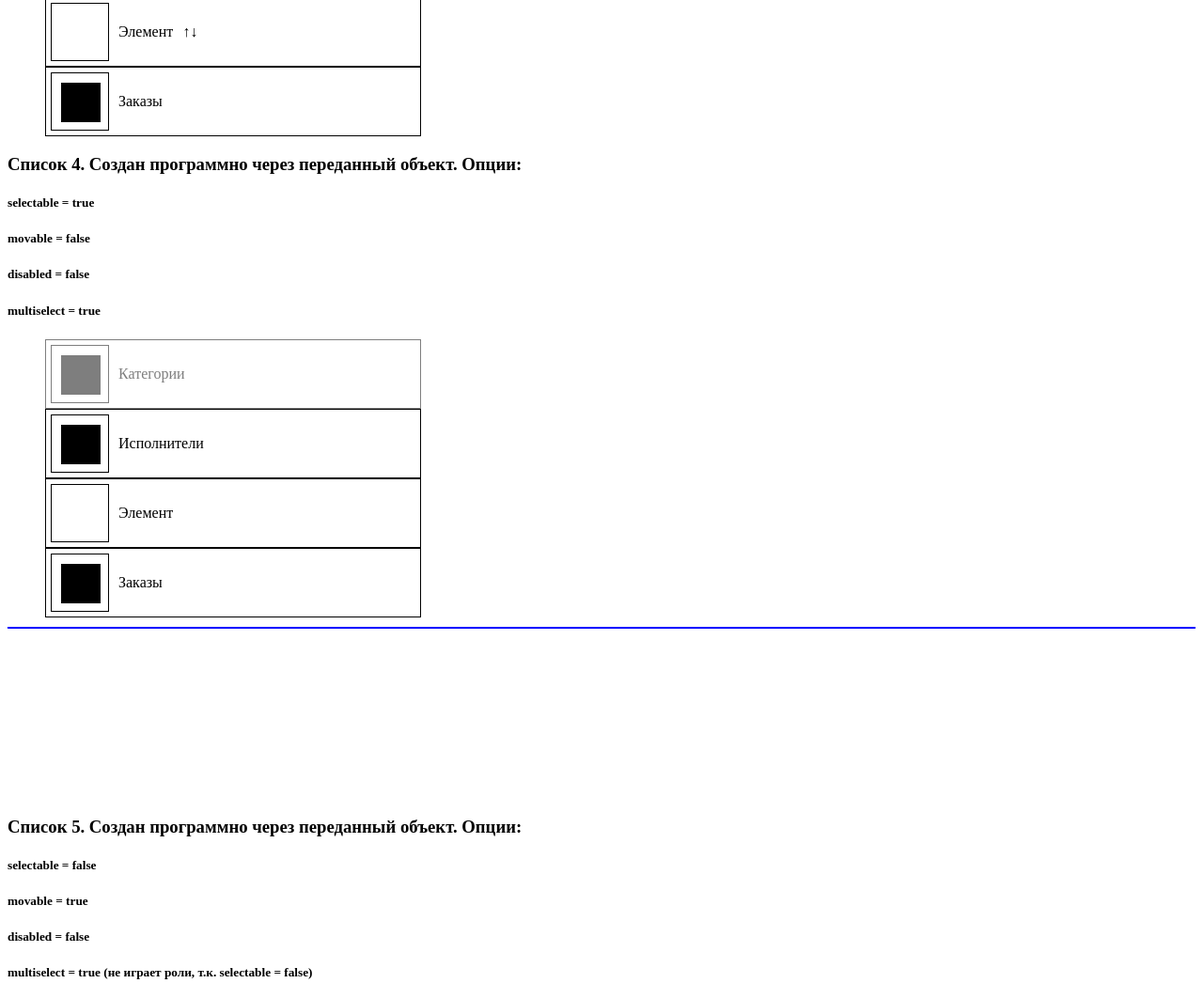
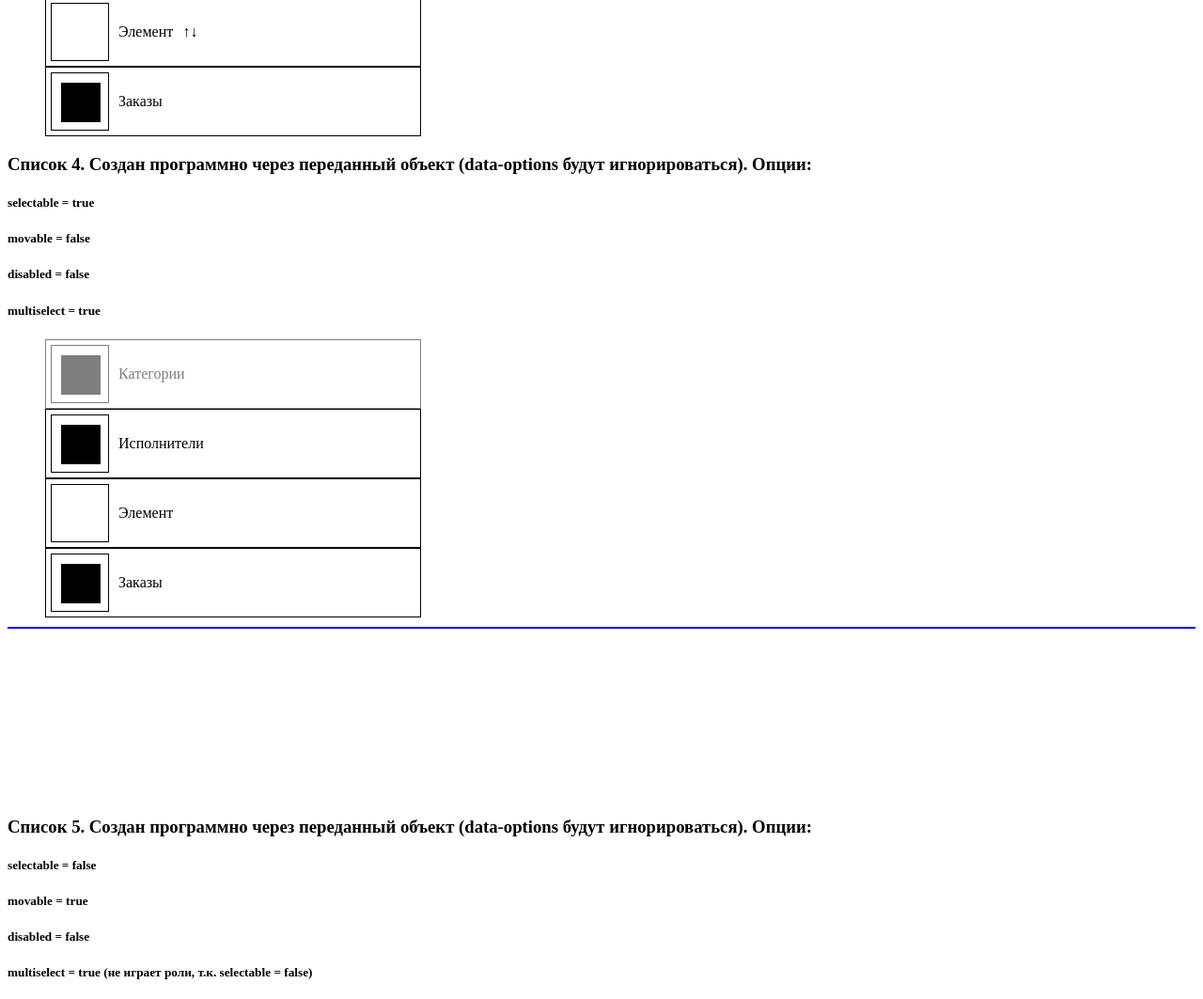
Before and after one commit to knightsforce/xListBox, a plain HTML site: page index.html in a window 1280 px wide. Shown: the part 1631-2694 px from the top of the page at 94% size. Drawn offline with Linux system fonts and the light colour scheme.

```diff
--- a/index.html
+++ b/index.html
@@ -119,7 +119,7 @@
 
 <div id="tb4" class="testBlock">
     <div id="cont4" class="container">
-      <h3>Список 4. Создан программно через переданный объект. Опции:</h3>
+      <h3>Список 4. Создан программно через переданный объект (data-options будут игнорироваться). Опции:</h3>
       <h5>selectable = true</h5>
       <h5>movable = false</h5>
       <h5>disabled = false</h5>
@@ -135,7 +135,7 @@
 
   <div id="tb5" class="testBlock">
     <div id="cont5" class="container">
-      <h3>Список 5. Создан программно через переданный объект. Опции:</h3>
+      <h3>Список 5. Создан программно через переданный объект (data-options будут игнорироваться). Опции:</h3>
       <h5>selectable = false</h5>
       <h5>movable = true</h5>
       <h5>disabled = false</h5>
```
